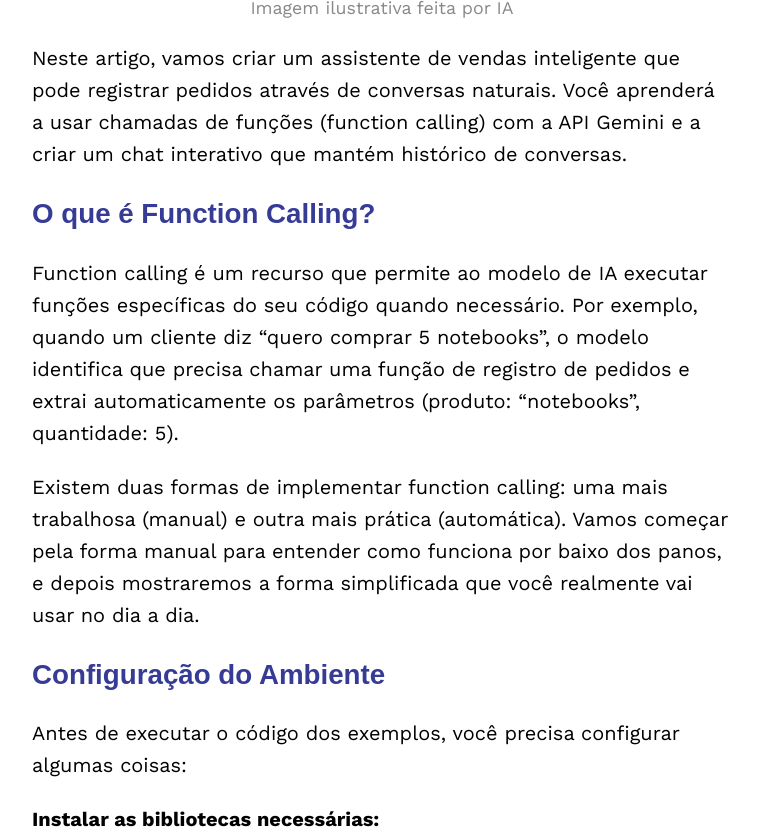
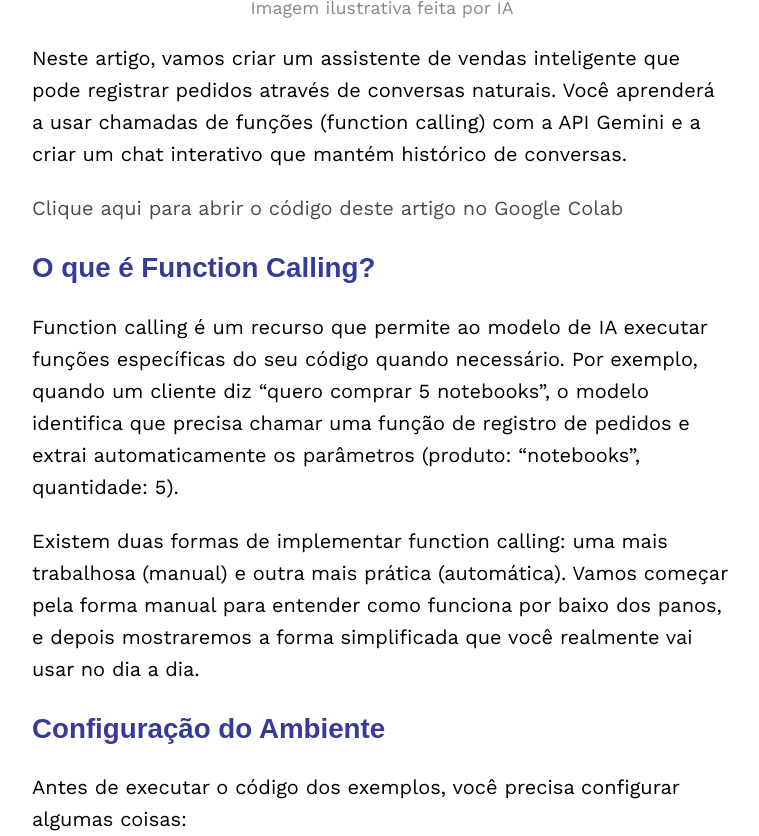
Before and after one commit to iablog/iablog.github.io, a Jekyll site: the page built from _posts/2025-12-19-post.md, in a window 1280 px wide and 900 px high, scrolled down 851 px, cut to the strip 64-900 px from the top of the window. Shown: the whole strip, without its empty margins (258-1017 px from the left). Built offline with Jekyll 4.4.1, drawn with Linux system fonts in a browser that asks for light colours.

Commit message:
adding a link to Google Colab with the codes provided in the article

```diff
--- a/_posts/2025-12-19-post.md
+++ b/_posts/2025-12-19-post.md
@@ -11,6 +11,8 @@ tags: [Function Calling, API Gemini]
 ---
 
 Neste artigo, vamos criar um assistente de vendas inteligente que pode registrar pedidos através de conversas naturais. Você aprenderá a usar chamadas de funções (function calling) com a API Gemini e a criar um chat interativo que mantém histórico de conversas.
+
+[Clique aqui para abrir o código deste artigo no Google Colab](https://colab.research.google.com/github/iablog/iablog.github.io/blob/main/code_examples/2025-12/assistente_vendas_apigemini.ipynb)
 
 ## O que é Function Calling?
 
```
Also changed, not shown: 1 other file.
